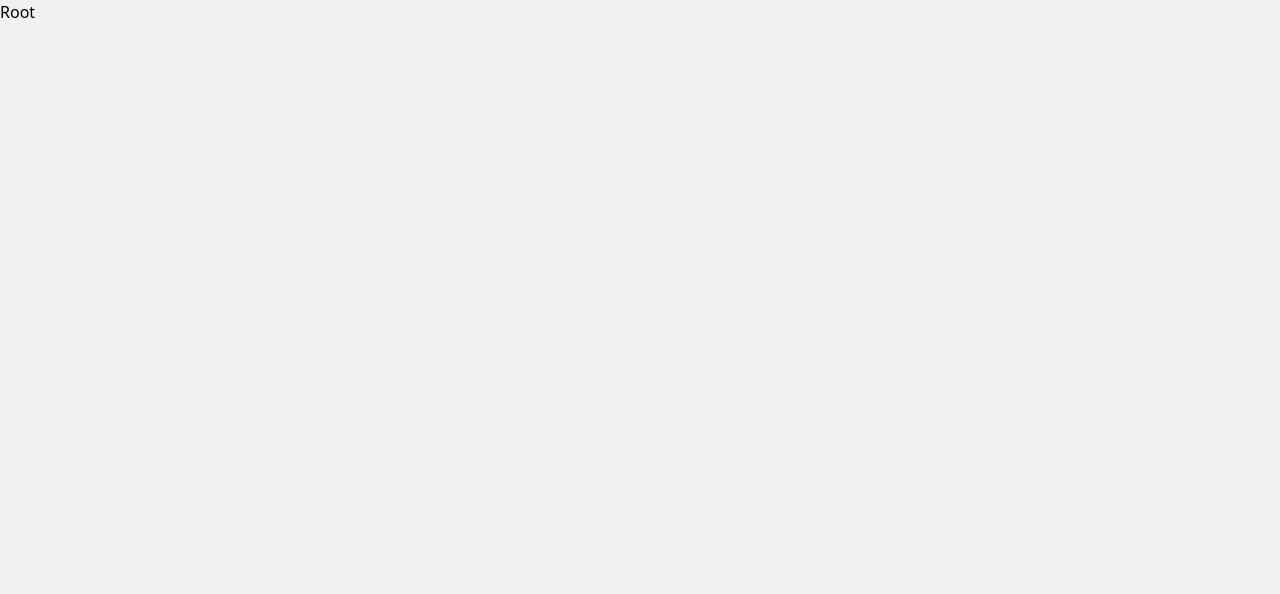
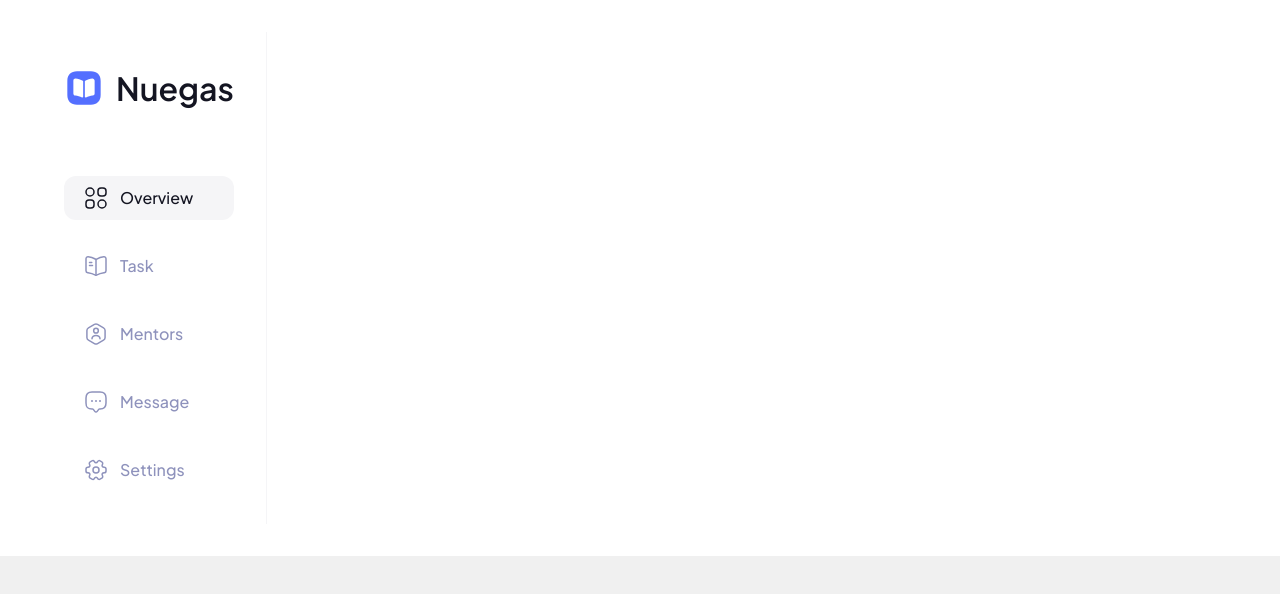
Before and after one commit to pujiragil/nuegas, a React (Vite) app: page / in a window 1280 px wide. Shown: the top 594 px of the page. Built offline with nearby package versions, Linux system fonts and the light colour scheme.

Commit message:
used baseLayout component for root page

```diff
--- a/src/pages/root.tsx
+++ b/src/pages/root.tsx
@@ -1,7 +1,7 @@
-import React from "react";
+import BaseLayout from "../components/Layouts/BaseLayout";
 
 const Root = () => {
-  return <div>Root</div>;
+  return <BaseLayout />;
 };
 
 export default Root;
```
